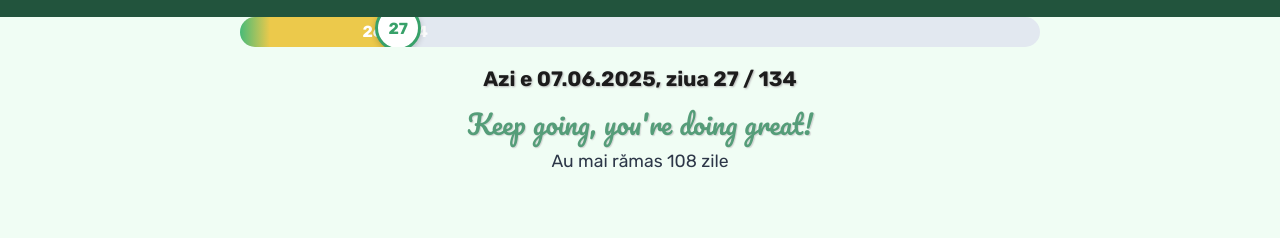
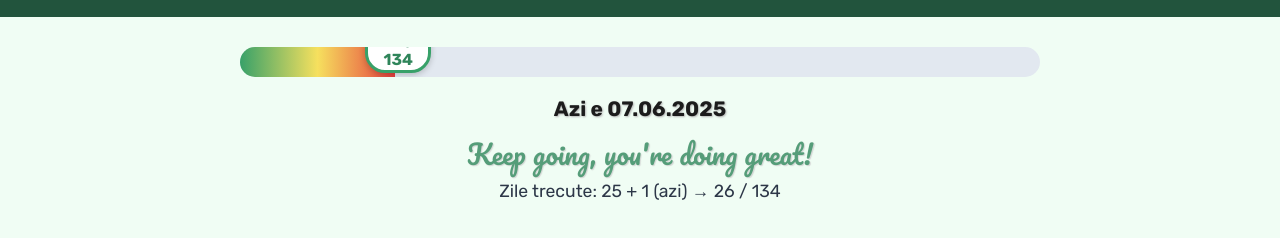
Before and after one commit to Adrian2393/AMR-ROTII, a plain HTML site: page index.html in a window 1280 px wide. Shown: the part 122-360 px from the top of the page. Drawn offline with Linux system fonts and the light colour scheme.

Commit message:
Update index.html

```diff
--- a/index.html
+++ b/index.html
@@ -13,62 +13,65 @@
       color: #1c1c1c;
       text-align: center;
     }
+
     header {
       background-color: #22543d;
       color: white;
       padding: 20px 10px;
     }
+
     .title {
       font-size: 2rem;
       font-weight: bold;
     }
+
     .subtitle {
       font-family: 'Pacifico', cursive;
       font-size: 1.8rem;
       margin-top: 10px;
     }
+
     .progress-container {
       background-color: #e2e8f0;
       height: 30px;
       position: relative;
-      margin: 0 auto;
+      margin: 30px auto 10px;
       max-width: 800px;
       border-radius: 15px;
       overflow: hidden;
     }
+
     .progress-bar {
       height: 100%;
-      transition: width 0.5s, background 0.5s;
-      position: relative;
+      width: 0%;
+      transition: width 2s ease-in-out;
+      background: linear-gradient(to right, #38a169, #f6e05e, #e53e3e);
     }
-    .progress-bar span {
-      position: absolute;
-      width: 100%;
-      text-align: center;
-      line-height: 30px;
-      font-weight: bold;
-    }
+
     .progress-indicator {
       position: absolute;
-      top: -12px;
-      width: 40px;
+      top: -20px;
+      width: 60px;
       height: 40px;
       background-color: white;
       border: 3px solid #38a169;
-      border-radius: 50%;
+      border-radius: 20px;
       display: flex;
       justify-content: center;
       align-items: center;
       font-weight: bold;
-      color: #38a169;
+      color: #2f855a;
       box-shadow: 0 2px 6px rgba(0,0,0,0.2);
+      transition: left 2s ease-in-out;
     }
+
     .info {
       margin: 20px 0 10px;
       font-size: 1.3rem;
       font-weight: bold;
       text-shadow: 1px 1px 2px #b7b7b7;
     }
+
     .motivational {
       font-family: 'Pacifico', cursive;
       font-size: 1.6rem;
@@ -76,6 +79,7 @@
       animation: pulse 2s infinite;
       text-shadow: 1px 1px 1px #ccc;
     }
+
     .days-left {
       margin-top: 5px;
       font-size: 1.1rem;
@@ -87,16 +91,6 @@
       50% { transform: scale(1.05); opacity: 0.8; }
       100% { transform: scale(1); opacity: 1; }
     }
-
-    @keyframes dangerPulse {
-      0% { transform: scale(1); box-shadow: 0 0 5px #f56565; }
-      50% { transform: scale(1.03); box-shadow: 0 0 15px #f56565; }
-      100% { transform: scale(1); box-shadow: 0 0 5px #f56565; }
-    }
-
-    .progress-bar.pulse {
-      animation: dangerPulse 1.5s infinite;
-    }
   </style>
 </head>
 <body>
@@ -106,24 +100,23 @@
   </header>
 
   <div class="progress-container">
-    <div id="progress-bar" class="progress-bar" style="width: 0%;">
-      <span id="progress-text">0 / 0</span>
-    </div>
-    <div id="progress-indicator" class="progress-indicator" style="left: 0%;">1</div>
+    <div id="progress-bar" class="progress-bar"></div>
+    <div id="progress-indicator" class="progress-indicator">0 / 134</div>
   </div>
 
   <div class="info" id="day-text">Azi e ...</div>
   <div class="motivational">Keep going, you're doing great!</div>
-  <div class="days-left" id="days-left">Au mai rămas ... zile</div>
+  <div class="days-left" id="days-left">Zile trecute: ...</div>
 
   <script>
     const startDate = new Date("2025-05-13");
     const endDate = new Date("2025-09-23");
     const today = new Date();
+    today.setHours(0, 0, 0, 0);
 
     const totalDays = Math.floor((endDate - startDate) / (1000 * 60 * 60 * 24)) + 1;
-    const daysPassed = Math.floor((today - startDate) / (1000 * 60 * 60 * 24)) + 1;
-    const currentDay = Math.min(Math.max(daysPassed, 1), totalDays);
+    const daysPassed = Math.floor((today - startDate) / (1000 * 60 * 60 * 24)); // fără ziua de azi
+    const currentDay = Math.min(daysPassed + 1, totalDays);
     const daysRemaining = totalDays - currentDay;
 
     const formattedDate = today.toLocaleDateString('ro-RO', {
@@ -132,39 +125,33 @@
       year: 'numeric'
     });
 
-    document.getElementById("day-text").textContent = `Azi e ${formattedDate}, ziua ${currentDay + 1} / ${totalDays}`;
-    document.getElementById("days-left").textContent = `Au mai rămas ${daysRemaining} zile`;
+    const progressBar = document.getElementById("progress-bar");
+    const indicator = document.getElementById("progress-indicator");
 
-    const progressPercentage = (currentDay / totalDays) * 100;
-    const progressBar = document.getElementById("progress-bar");
-    const progressText = document.getElementById("progress-text");
+    // HANDLING EDGE CASES
+    if (today < startDate) {
+      document.getElementById("day-text").textContent = `Încă nu a început misiunea`;
+      document.getElementById("days-left").textContent = `Vor fi ${totalDays} zile în total.`;
+      progressBar.style.width = "0%";
+      indicator.textContent = `0 / ${totalDays}`;
+      indicator.style.left = `0%`;
+    } else if (today > endDate) {
+      document.getElementById("day-text").textContent = `Misiunea s-a încheiat 🎉`;
+      document.getElementById("days-left").textContent = `Ai finalizat toate cele ${totalDays} zile!`;
+      progressBar.style.width = "100%";
+      indicator.textContent = `${totalDays} / ${totalDays}`;
+      indicator.style.left = `calc(100% - 30px)`;
+    } else {
+      // Normal situation
+      document.getElementById("day-text").textContent = `Azi e ${formattedDate}`;
+      document.getElementById("days-left").textContent = `Zile trecute: ${daysPassed} + 1 (azi) → ${currentDay} / ${totalDays}`;
 
-    // Gradient progresiv
-    let gradient;
-    if (progressPercentage < 50) {
-      gradient = `linear-gradient(to right, #48bb78, #ecc94b ${progressPercentage}%)`;
-      progressText.style.color = "white";
-    } else {
-      gradient = `linear-gradient(to right, #ecc94b, #f56565 ${progressPercentage}%)`;
-      progressText.style.color = progressPercentage < 67 ? "#1a202c" : "white";
+      const progressPercentage = (currentDay / totalDays) * 100;
+      progressBar.style.width = `${progressPercentage}%`;
+
+      indicator.textContent = `${currentDay} / ${totalDays}`;
+      indicator.style.left = `calc(${progressPercentage}% - 30px)`;
     }
-    progressBar.style.background = gradient;
-    progressBar.style.width = `${progressPercentage}%`;
-
-    // Pulsare dacă progresul este ≥ 80%
-    if (progressPercentage >= 80) {
-      progressBar.classList.add("pulse");
-    } else {
-      progressBar.classList.remove("pulse");
-    }
-
-    // Text din bară
-    progressText.textContent = `${currentDay} / ${totalDays}`;
-
-    // Indicator
-    const indicator = document.getElementById("progress-indicator");
-    indicator.textContent = currentDay + 1;
-    indicator.style.left = `calc(${progressPercentage}% - 20px)`;
   </script>
 </body>
 </html>
```
